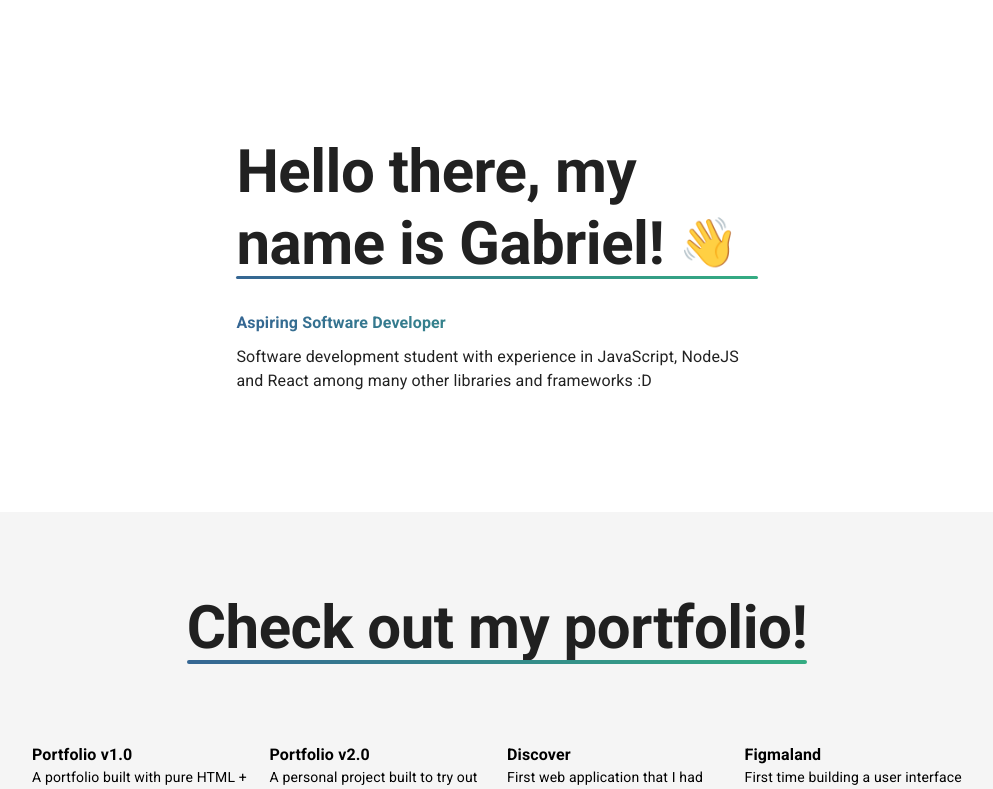
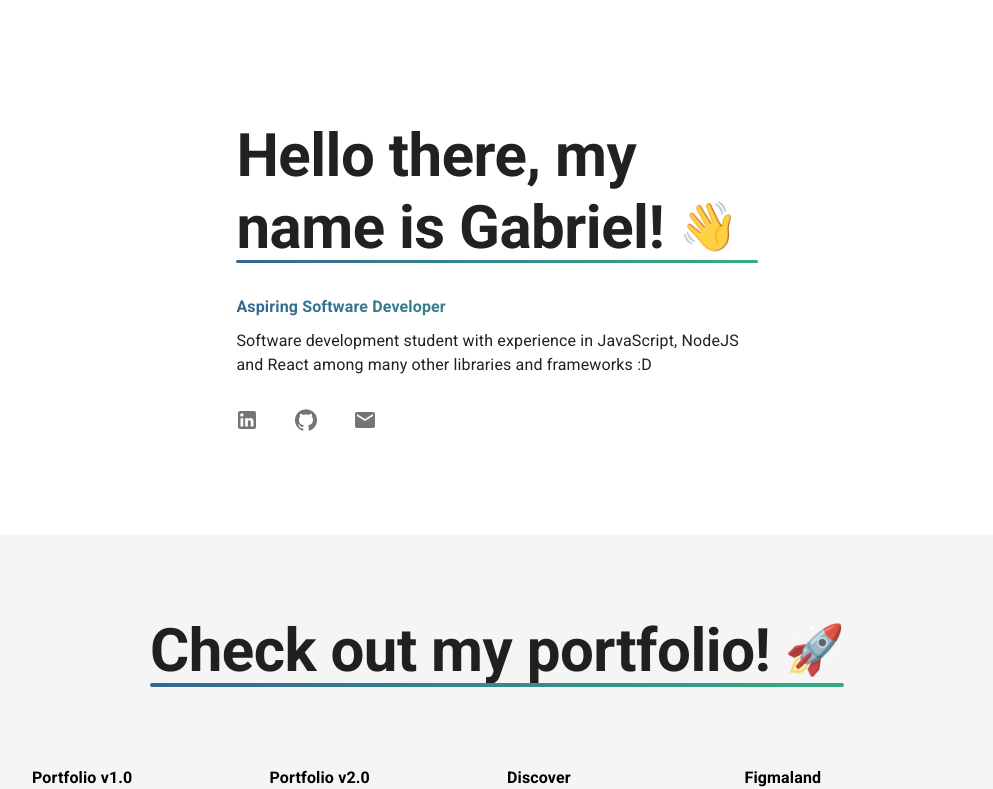
Before and after one commit to gbrissi/personal-website, a React (Vite) app in the folder portfolio/: page / in a window 1280 px wide. Shown: the top 789 px of the page, without its empty margins (143-1136 px from the left). Built offline with nearby package versions, Linux system fonts and the light colour scheme.

Commit message:
feat: adding socialmediarow to banner

```diff
--- a/portfolio/src/components/Banner.tsx
+++ b/portfolio/src/components/Banner.tsx
@@ -2,13 +2,15 @@ import React from 'react'
 import Photo from '../assets/photo.png'
 import { teal } from '@mui/material/colors'
 import {styled} from '@mui/material/styles'
+import SocialMediaRow from './SocialMediaRow'
 import { Typography, Zoom, Avatar } from '@mui/material'
 
-function Banner() {
+export default function Banner() {
   return (
     <Zoom in timeout={300}>
       <Wrapper id='about-me'>
         <BannerContainer>
+          <SocialMediaRow/>
           <BannerComponents>
             <GradientTypography variant='body1'>Aspiring Software Developer </GradientTypography>
             <Typography variant='body1'>Software development student with experience in JavaScript, NodeJS and React among many other libraries and frameworks :D</Typography>
@@ -78,5 +80,3 @@ const BannerComponents = styled('div')`
   padding: 1rem;
   flex: 1;
 `
-
-export default Banner
--- a/portfolio/src/components/Courses.tsx
+++ b/portfolio/src/components/Courses.tsx
@@ -2,7 +2,7 @@ import React from 'react'
 import {styled} from '@mui/material/styles'
 import {Typography} from '@mui/material'
 
-function Courses() {
+export default function Courses() {
   return (
     <Section id='courses'>
         <CustomTypography variant='h2'>Courses that I have gone through</CustomTypography>
@@ -32,5 +32,3 @@ const CustomTypography = styled(Typography)`
     background: linear-gradient(90deg, rgba(53,102,147,1) 0%, rgba(52,172,130,1) 100%);
   }
 `
-
-export default Courses
--- a/portfolio/src/components/Header.tsx
+++ b/portfolio/src/components/Header.tsx
@@ -8,7 +8,7 @@ import {useTheme, ThemeProvider, createTheme} from '@mui/material/styles';
 export const ColorModeContext = React.createContext({ toggleColorMode: () => {
 }})
 
-function Header(props:any) {
+export default function Header(props:any) {
 
   //position and visibility of the appbar component
   const [position, setPosition] = useState(window.pageYOffset)
@@ -63,7 +63,7 @@ function Header(props:any) {
         </Fade>
         <Fade timeout={1000} in>
           <IconButton sx={{padding: '1rem'}} onClick={colorMode.toggleColorMode} color='inherit'>
-            {theme.palette.mode === 'dark' ? <LightModeIcon/> : <DarkModeIcon/>}
+            {theme.palette.mode === 'dark' ? <LightModeIcon sx={{fontSize: '1.9rem'}}/> : <DarkModeIcon sx={{fontSize: '1.9rem'}}/>}
           </IconButton>
         </Fade>
       </CustomToolbar>
@@ -86,6 +86,10 @@ const LinkContainer = styled('div')`
 
 const Redirect = styled('a')`
   all: unset;
+  position: relative;
+  :hover {
+    top: -1px;
+  }
 `
 
 const CustomTypography = styled(Typography)`
@@ -116,5 +120,3 @@ const CustomToolbar = styled(Toolbar)`
     width: 90vw;
   }
 `
-
-export default Header
--- a/portfolio/src/components/Portfolio.tsx
+++ b/portfolio/src/components/Portfolio.tsx
@@ -10,12 +10,12 @@ import timeTracking from '../assets/time-tracking.png'
 import amazonClone from '../assets/amazon-clone.png'
 import libraryProject from '../assets/biblioteca.png'
 
-function Portfolio(props: any) {
+export default function Portfolio(props: any) {
   return (
         <PortfolioContainer sx={{backgroundColor: props.color}} id='portfolio'>
             <Zoom timeout={300} in>
                 <TitleContainer>
-                    <CustomTypography variant='h2'>Check out my portfolio!</CustomTypography>
+                    <CustomTypography variant='h2'>Check out my portfolio! <span style={{position: 'relative', fontSize:'3rem', top: '-5px'}}>&#128640;</span></CustomTypography>
                 </TitleContainer>
             </Zoom>
             <Fade timeout={1000} in>
@@ -211,5 +211,3 @@ const ImageTypography = styled(Typography)`
   }
 
 `
-
-export default Portfolio
--- /dev/null
+++ b/portfolio/src/components/SocialMediaRow.tsx
@@ -0,0 +1,51 @@
+import React from 'react'
+import {styled} from '@mui/system'
+import LinkedInIcon from '@mui/icons-material/LinkedIn';
+import EmailIcon from '@mui/icons-material/Email';
+import GitHubIcon from '@mui/icons-material/GitHub';
+import { IconButton } from '@mui/material';
+
+export default function SocialMediaRow() {
+  return (
+    <Wrapper>
+        <CustomIconButton>
+            <Redirect target='_blank' href='https://linkedin.com/in/gabriel-rissi'>
+                <LinkedInIcon sx={{fontSize: '1.5rem', display: 'block'}}/>
+            </Redirect>
+        </CustomIconButton>
+        <CustomIconButton>
+            <Redirect target='_blank' href='https://github.com/gbrissi'>
+                <GitHubIcon sx={{fontSize: '1.5rem', display: 'block'}}/>
+            </Redirect>
+        </CustomIconButton>
+        <CustomIconButton>
+            <Redirect href="mailto:gabrielrissisc@gmail.com">
+                <EmailIcon sx={{fontSize: '1.5rem', display: 'block'}}/>
+            </Redirect>
+        </CustomIconButton>
+    </Wrapper>
+  )
+}
+
+const Wrapper = styled('div')`
+    display: flex;
+    align-items: center;
+    width: 100%;
+`
+
+const CustomIconButton = styled(IconButton)`
+    display: flex;
+    justify-content: center;
+    align-items: center;
+    margin-right: 5px;
+    padding: 15px;
+    :hover {
+        position: relative;
+        top: -3px;
+    }
+`
+
+const Redirect = styled('a')`
+    all: unset;
+    display: block;
+`
--- a/portfolio/src/index.css
+++ b/portfolio/src/index.css
@@ -2,6 +2,8 @@
   padding: 0;
   margin: 0;
   box-sizing: border-box;
+  scrollbar-color: blue;
+  scrollbar-width: thin !important;
 }
 
 ::-webkit-scrollbar {
```
